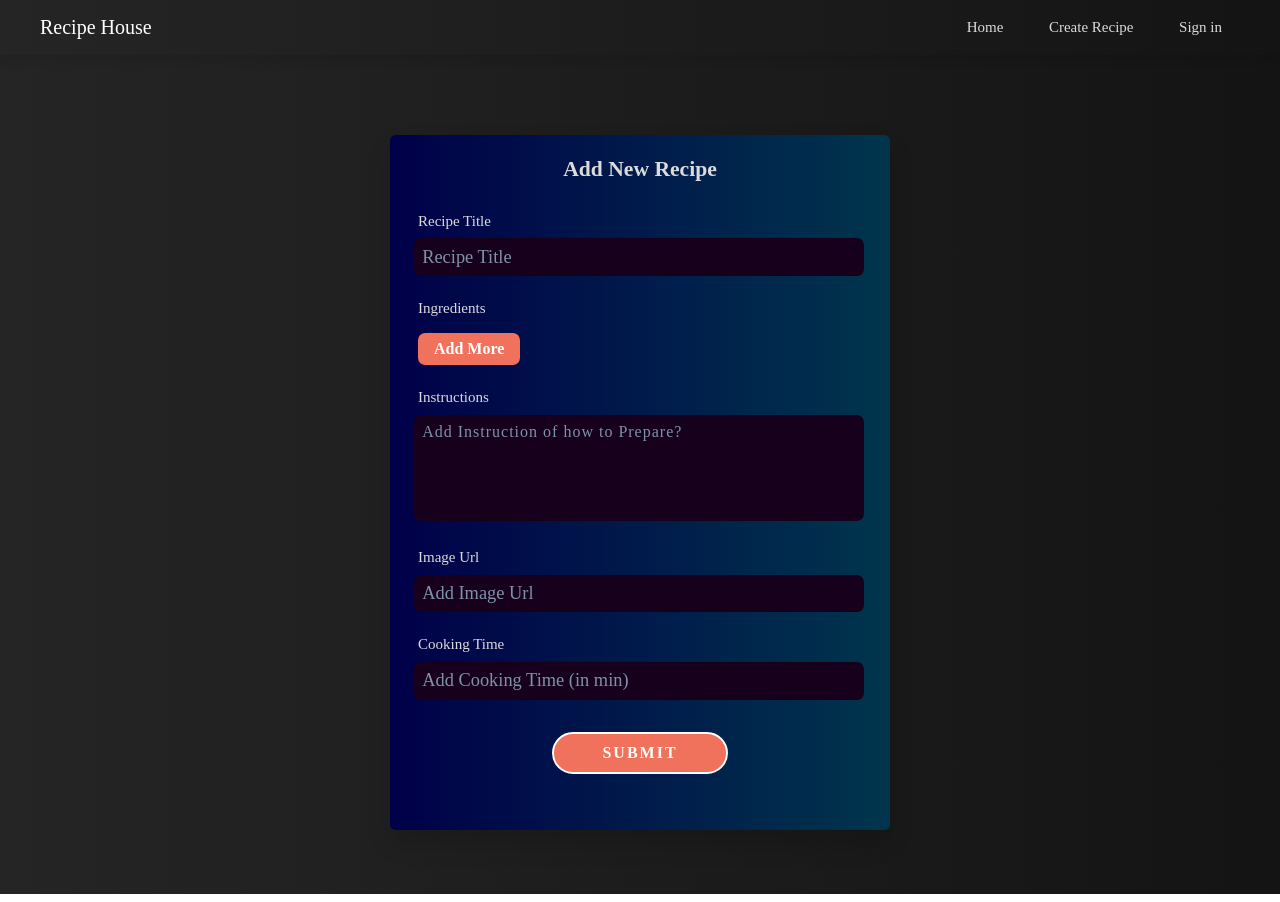
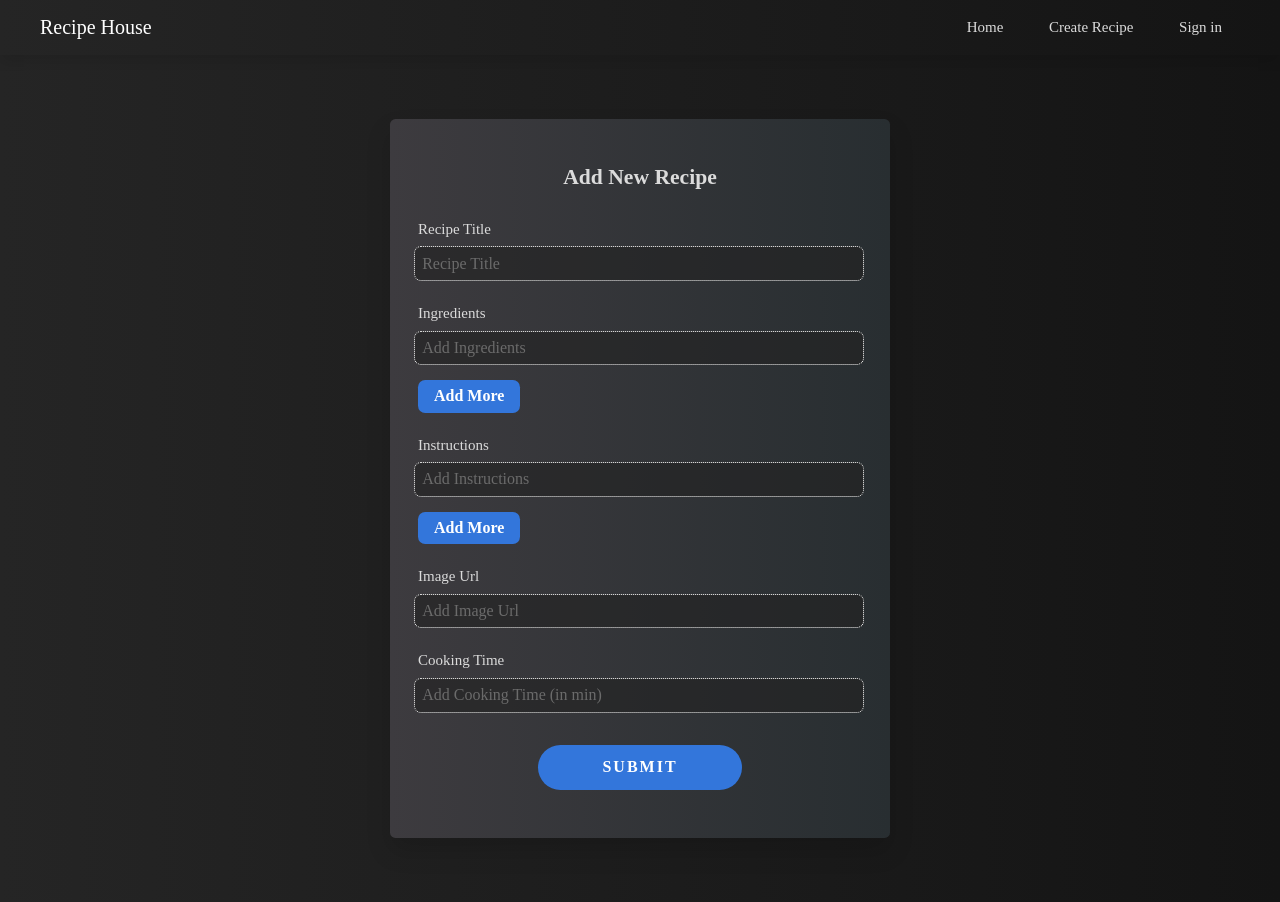
Before and after one commit to Kr-Upendra/Recipe-House, a React (Vite) app in the folder client/: page /recipe/create-recipe in a window 1280 px wide. Built offline with nearby package versions, Linux system fonts and the light colour scheme; a web font is replaced by a local one.

Commit message:
refactored adding instructions and ingredients code

```diff
--- a/client/src/App.css
+++ b/client/src/App.css
@@ -10,13 +10,16 @@
 
   --bodyColor: linear-gradient(to right, #252525, #141414);
   --navbarColor: linear-gradient(to right, rgb(0, 0, 0), rgb(19, 29, 19));
+  --boxColor: linear-gradient(to right, rgb(61, 59, 63), rgb(40, 46, 49));
   --textColor: #dbdbdb;
   --primaryWhite: #ffffff;
   --primaryBlack: #000000;
-  --btnBgColor: #f1725c;
-  --btnBgHoverColor: #993624;
+  --btnBgColor: #3385ff;
+  --lightBtnColor: #3376db;
+  --btnBgHoverColor: #1250ac;
+  --dangerColor: rgb(233, 74, 0);
   --borderColor: #d365d367;
-  --placeholderColr: #beeaff9f;
+  --placeholderColr: #6b6b6b;
 
   --lightShadow: #0000001c 0 7px 15px 0;
   --extraShadow: #00000025 0 13px 25px 0;
@@ -93,7 +96,7 @@ h6 {
 .el__logoutbtn {
   padding: 0.55rem 1.25rem;
   font-size: 0.9rem;
-  background-color: var(--btnBgColor);
+  background-color: var(--dangerColor);
   color: var(--primaryWhite);
   border-radius: 3rem;
   text-transform: uppercase;
@@ -197,20 +200,20 @@ h6 {
 }
 
 .form__inputs--input {
-  width: 95%;
+  width: 90%;
   padding: 0.65rem 0.35rem;
   border-radius: 0.3rem;
   background-color: #231925d2;
   color: var(--primaryWhite);
   outline: none;
-  border: none;
+  border: 1.5px solid transparent;
   font-size: 1rem;
   letter-spacing: 1px;
-  border: 2px solid transparent;
 }
 
-.form__inputs--input:focus {
-  border: 2px solid var(--btnBgColor);
+.form__inputs--input:focus,
+.form__inputs--input:hover {
+  border: 1.5px solid var(--primaryWhite);
 }
 
 ::placeholder {
@@ -254,11 +257,11 @@ h6 {
 }
 
 .createrecipe__box {
-  margin: 3rem auto 0;
+  margin: 2rem auto 0;
   width: min(500px, 100%);
-  padding: 1.5rem 0;
+  padding: 3rem 0;
   border-radius: 0.35rem;
-  background-image: linear-gradient(to right, rgb(0, 0, 73), rgb(0, 53, 77));
+  background-image: var(--boxColor);
   box-shadow: var(--extraShadow);
 }
 
@@ -269,7 +272,7 @@ h6 {
 }
 
 .recipeform {
-  margin: 2rem 1.5rem;
+  margin: 2rem 1.5rem 0;
 }
 
 .recipe__inputs {
@@ -286,26 +289,29 @@ h6 {
 .recipe__inputs--input {
   width: 96%;
   padding: 0.45rem;
-  font-size: 1.15rem;
+  font-size: 1rem;
   color: var(--primaryWhite);
   border: 1px solid transparent;
   outline: none;
   border-radius: 0.45rem;
-  background-color: #17001b;
+  border: 1px dotted var(--primaryWhite);
+  background-color: #242424a9;
 }
+/* #3385ff */
 
 .recipe__inputs--input:focus,
 .recipe__inputs--textarea:focus {
-  border: 1px dotted var(--btnBgColor);
+  border: 1px dotted var(--primaryWhite);
 }
 
-.recipe__inputs--input[name="ingredients"] {
+.recipe__inputs--input[name="ingredients"],
+.recipe__inputs--input[name="instructions"] {
   margin-bottom: 0.5rem;
 }
 
 .recipe__inputs--textarea {
   width: 96%;
-  background-color: #17001b;
+  background-color: #242424a9;
   padding: 0.45rem;
   resize: none;
   border-radius: 0.45rem;
@@ -313,11 +319,12 @@ h6 {
   outline: none;
   font-family: inherit;
   letter-spacing: 1px;
-  font-size: 1rem;
+  font-size: 0.95rem;
   color: var(--primaryWhite);
 }
 
-.more__ingredients {
+.more__ingredients,
+.more__instructions {
   margin: 0.45rem 0 0 0.25rem;
   padding: 0.45rem 1rem;
   border-radius: 0.45rem;
@@ -326,8 +333,14 @@ h6 {
   cursor: pointer;
   font-size: 1rem;
   font-weight: var(--semiboldWeight);
-  background-color: var(--btnBgColor);
+  background-color: var(--lightBtnColor);
   color: var(--primaryWhite);
+  transition: background-color 0.4s ease-in-out;
+}
+
+.more__ingredients:hover,
+.more__instructions:hover {
+  background-color: var(--btnBgHoverColor);
 }
 
 .recipe__inputs--btnbox {
@@ -336,17 +349,22 @@ h6 {
 
 .recipe__inputs--btnbox-submit {
   margin-top: 0.5rem;
-  padding: 0.65rem 3rem;
+  padding: 0.85rem 4rem;
   font-size: 1rem;
   font-weight: var(--semiboldWeight);
-  background-color: var(--btnBgColor);
+  background-color: var(--lightBtnColor);
   color: var(--primaryWhite);
   outline: none;
-  border: 2px solid var(--primaryWhite);
+  border: none;
   border-radius: 3rem;
   letter-spacing: 2px;
   text-transform: uppercase;
   cursor: pointer;
+  transition: background-color 0.4s ease-in-out;
+}
+
+.recipe__inputs--btnbox-submit:hover {
+  background-color: var(--btnBgHoverColor);
 }
 
 input::-webkit-outer-spin-button,
@@ -354,6 +372,29 @@ input::-webkit-inner-spin-button {
   -webkit-appearance: none;
   margin: 0;
 }
+
+/* RENDER DYNAMIC INPUT */
+
+.recipe__inputs--item {
+  position: relative;
+}
+
+.el-cross {
+  position: absolute;
+  top: 0.5%;
+  right: 0;
+  border-top-right-radius: 0.45rem;
+  border-bottom-right-radius: 0.45rem;
+  width: 22px;
+  padding-block: 0.37rem;
+  padding-inline: 0.4rem;
+  cursor: pointer;
+  background-color: #242424;
+  border: 1px dotted var(--primaryWhite);
+  border-left: transparent;
+}
+
+/* HOME */
 
 .home {
   padding: 1rem 2rem;
@@ -522,11 +563,6 @@ input::-webkit-inner-spin-button {
   display: none;
 }
 
-::marker {
-  font-size: 20px;
-  color: var(--btnBgColor);
-}
-
 .feature__box ul {
   margin-left: 1rem;
 }
@@ -577,7 +613,7 @@ input::-webkit-inner-spin-button {
 /* RECIPE DETAIL */
 .rDetails {
   border-radius: 0.25rem;
-  background-color: #202020dc;
+  background-image: var(--boxColor);
   backdrop-filter: blur(5px);
   padding: 2rem 2rem;
   width: 55%;
@@ -655,7 +691,6 @@ input::-webkit-inner-spin-button {
 .rDetails__ingradients--list,
 .rDetails__instructions--list {
   margin-left: 2.5rem;
-  list-style-type: square;
 }
 
 .el-ingradients {
@@ -667,7 +702,7 @@ input::-webkit-inner-spin-button {
 }
 
 ::marker {
-  color: var(--textColor);
+  color: var(--lightBtnColor);
   font-size: 1.5rem;
 }
 
--- /dev/null
+++ b/client/src/components/DynamicInput.jsx
@@ -0,0 +1,71 @@
+import { capitilize } from "../utils/Utils";
+
+const DynamicInput = ({ items, onItemsChange, forItem }) => {
+  const handleValueChange = (event, index) => {
+    const { value } = event.target;
+    const list = [...items];
+    list[index] = value;
+    onItemsChange(list);
+  };
+
+  const addItemsInput = () => {
+    const newList = [...items, ""];
+    onItemsChange(newList);
+  };
+
+  const removeItemsInput = (index) => {
+    const list = [...items];
+    list.splice(index, 1);
+    onItemsChange(list);
+  };
+
+  const inputWidth = {
+    width: "90%",
+    borderRight: "0px solid transparent",
+    borderTopRightRadius: "0px",
+    borderBottomRightRadius: "0px",
+  };
+
+  return (
+    <div className="recipe__inputs">
+      <label htmlFor={forItem} className="recipe__inputs--label">
+        {capitilize(forItem)}
+      </label>
+
+      {items.map((item, index) => {
+        return (
+          <div key={index} className="recipe__inputs--item">
+            <input
+              type="text"
+              style={items.length !== 1 ? inputWidth : {}}
+              id={forItem}
+              name={forItem}
+              className="recipe__inputs--input"
+              placeholder={"Add " + capitilize(forItem)}
+              required
+              value={item}
+              onChange={(e) => handleValueChange(e, index)}
+            />
+            {items.length !== 1 && (
+              <img
+                onClick={removeItemsInput}
+                src="/cross.png"
+                alt="Cross button"
+                className="el-cross"
+              />
+            )}
+          </div>
+        );
+      })}
+      <button
+        onClick={addItemsInput}
+        type="button"
+        className={`more__${forItem}`}
+      >
+        Add More
+      </button>
+    </div>
+  );
+};
+
+export default DynamicInput;
--- /dev/null
+++ b/client/src/components/InputFields.jsx
@@ -0,0 +1,28 @@
+import { makeUnderstandAble } from "../utils/Utils";
+
+const InputFields = ({ inputType, inputName, handleChange }) => {
+  return (
+    <div className="recipe__inputs">
+      <label htmlFor={inputName} className="recipe__inputs--label">
+        {inputName === "name" ? "Recipe Title" : makeUnderstandAble(inputName)}
+      </label>
+      <input
+        type={inputType}
+        id={inputName}
+        name={inputName}
+        className="recipe__inputs--input"
+        required
+        onChange={handleChange}
+        placeholder={
+          `${inputName}`.startsWith("cooking")
+            ? `Add ${makeUnderstandAble(inputName)} (in min)`
+            : inputName === "name"
+            ? "Recipe Title"
+            : `Add ${makeUnderstandAble(inputName)}`
+        }
+      />
+    </div>
+  );
+};
+
+export default InputFields;
--- a/client/src/pages/CreateRecipe.jsx
+++ b/client/src/pages/CreateRecipe.jsx
@@ -3,17 +3,19 @@ import axios from "axios";
 import { useAppBaseUrl, useGetUserId } from "../hooks/useGetUserId";
 import { useNavigate } from "react-router-dom";
 import { useCookies } from "react-cookie";
+import DynamicInput from "../components/DynamicInput";
+import InputFields from "../components/InputFields";
 
 export default function CreateRecipe() {
   const userId = useGetUserId();
   const [cookies, _] = useCookies(["access_token"]);
   const navigate = useNavigate();
   const baseUrl = useAppBaseUrl();
+  const [ingredientsList, setIngredientsList] = useState([""]);
+  const [instructionsList, setInstructionsList] = useState([""]);
 
   const [recipe, setRecipe] = useState({
     name: "",
-    ingredients: [],
-    instructions: "",
     imageUrl: "",
     cookingTime: 0,
     submittedBy: userId,
@@ -24,21 +26,16 @@ export default function CreateRecipe() {
     setRecipe({ ...recipe, [name]: value });
   };
 
-  const addIngredients = () => {
-    setRecipe({ ...recipe, ingredients: [...recipe.ingredients, ""] });
-  };
-
-  const handleIngredientChange = (event, index) => {
-    const { value } = event.target;
-    const ingredients = recipe.ingredients;
-    ingredients[index] = value;
-    setRecipe({ ...recipe, ingredients });
-  };
-
   const handleFormSubmit = async (e) => {
     e.preventDefault();
+    const detailedRecipe = {
+      ...recipe,
+      ingredients: ingredientsList,
+      instructions: instructionsList,
+    };
+
     try {
-      const response = await axios.post(`${baseUrl}recipes/`, recipe, {
+      const response = await axios.post(`${baseUrl}recipes/`, detailedRecipe, {
         headers: { Authorization: `Bearer ${cookies.access_token}` },
       });
       if (response.data.status === "success") {
@@ -54,94 +51,49 @@ export default function CreateRecipe() {
     }
   };
 
+  const handleIngredientList = (items) => {
+    setIngredientsList(items);
+  };
+
+  const handleInstructionList = (items) => {
+    setInstructionsList(items);
+  };
+
   return (
     <div className="createrecipe">
       <div className="createrecipe__box">
         <h3 className="create__recipe--title">Add New Recipe</h3>
         <form onSubmit={handleFormSubmit} className="recipeform">
-          <div className="recipe__inputs">
-            <label htmlFor="name" className="recipe__inputs--label">
-              Recipe Title
-            </label>
-            <input
-              type="text"
-              className="recipe__inputs--input"
-              id="name"
-              name="name"
-              placeholder="Recipe Title"
-              required
-              onChange={handleRecipeForm}
-            />
-          </div>
-          <div className="recipe__inputs">
-            <label htmlFor="ingredients" className="recipe__inputs--label">
-              Ingredients
-            </label>
+          <InputFields
+            inputType={"text"}
+            inputName={"name"}
+            handleChange={handleRecipeForm}
+          />
 
-            {recipe.ingredients.map((ingredients, index) => (
-              <input
-                type="text"
-                id="ingredients"
-                name="ingredients"
-                className="recipe__inputs--input"
-                placeholder={`Add Ingredient ${index + 1}`}
-                required
-                value={ingredients}
-                key={index}
-                onChange={(e) => handleIngredientChange(e, index)}
-              />
-            ))}
+          <DynamicInput
+            items={ingredientsList}
+            onItemsChange={handleIngredientList}
+            forItem={"ingredients"}
+          />
 
-            <button
-              type="button"
-              onClick={addIngredients}
-              className="more__ingredients"
-            >
-              Add More
-            </button>
-          </div>
-          <div className="recipe__inputs">
-            <label className="recipe__inputs--label" htmlFor="instructions">
-              Instructions
-            </label>
-            <textarea
-              name="instructions"
-              id="instructions"
-              rows="5"
-              className="recipe__inputs--textarea"
-              placeholder="Add Instruction of how to Prepare?"
-              required
-              onChange={handleRecipeForm}
-            ></textarea>
-          </div>
-          <div className="recipe__inputs">
-            <label htmlFor="imageUrl" className="recipe__inputs--label">
-              Image Url
-            </label>
-            <input
-              type="text"
-              id="imageUrl"
-              name="imageUrl"
-              className="recipe__inputs--input"
-              placeholder="Add Image Url"
-              required
-              onChange={handleRecipeForm}
-            />
-          </div>
-          <div className="recipe__inputs">
-            <label htmlFor="cookingTime" className="recipe__inputs--label">
-              Cooking Time
-            </label>
-            <input
-              type="number"
-              id="cookingTime"
-              name="cookingTime"
-              className="recipe__inputs--input"
-              placeholder="Add Cooking Time (in min)"
-              required
-              onChange={handleRecipeForm}
-            />
-          </div>
+          <DynamicInput
+            items={instructionsList}
+            onItemsChange={handleInstructionList}
+            forItem={"instructions"}
+          />
+
+          <InputFields
+            inputType={"text"}
+            inputName={"imageUrl"}
+            handleChange={handleRecipeForm}
+          />
+
+          <InputFields
+            inputType={"number"}
+            inputName={"cookingTime"}
+            handleChange={handleRecipeForm}
+          />
+
           <div className="recipe__inputs--btnbox">
             <button type="submit" className="recipe__inputs--btnbox-submit">
               Submit
--- /dev/null
+++ b/client/src/utils/Utils.jsx
@@ -0,0 +1,10 @@
+export const capitilize = (value) => {
+  return value.charAt(0).toUpperCase() + value.slice(1);
+};
+
+export const makeUnderstandAble = (value) => {
+  return value
+    .split(/(?=[A-Z])/)
+    .map((word) => word.charAt(0).toUpperCase() + word.slice(1))
+    .join(" ");
+};
```
Also changed, not shown: client/public/cross.png (added).
